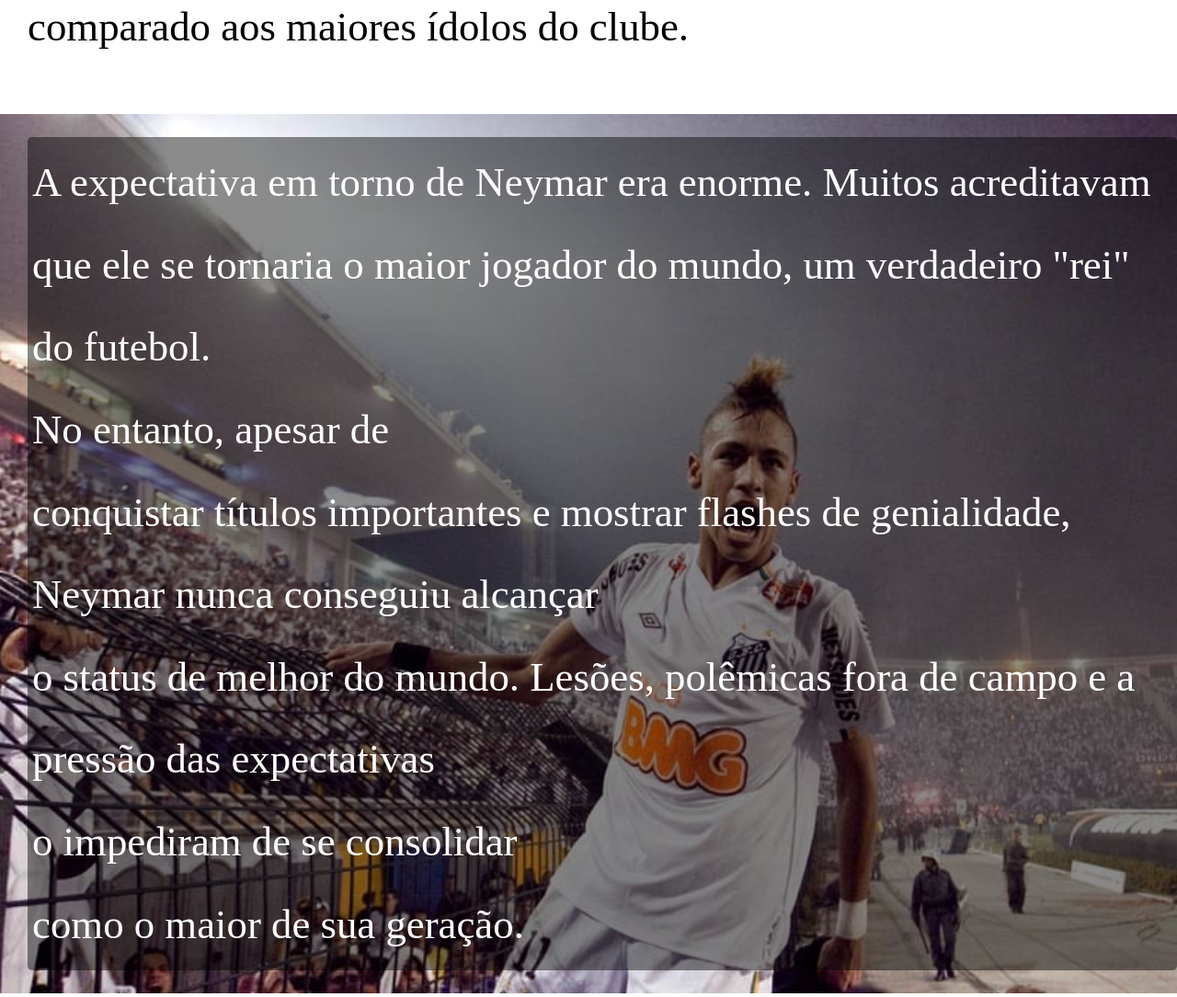
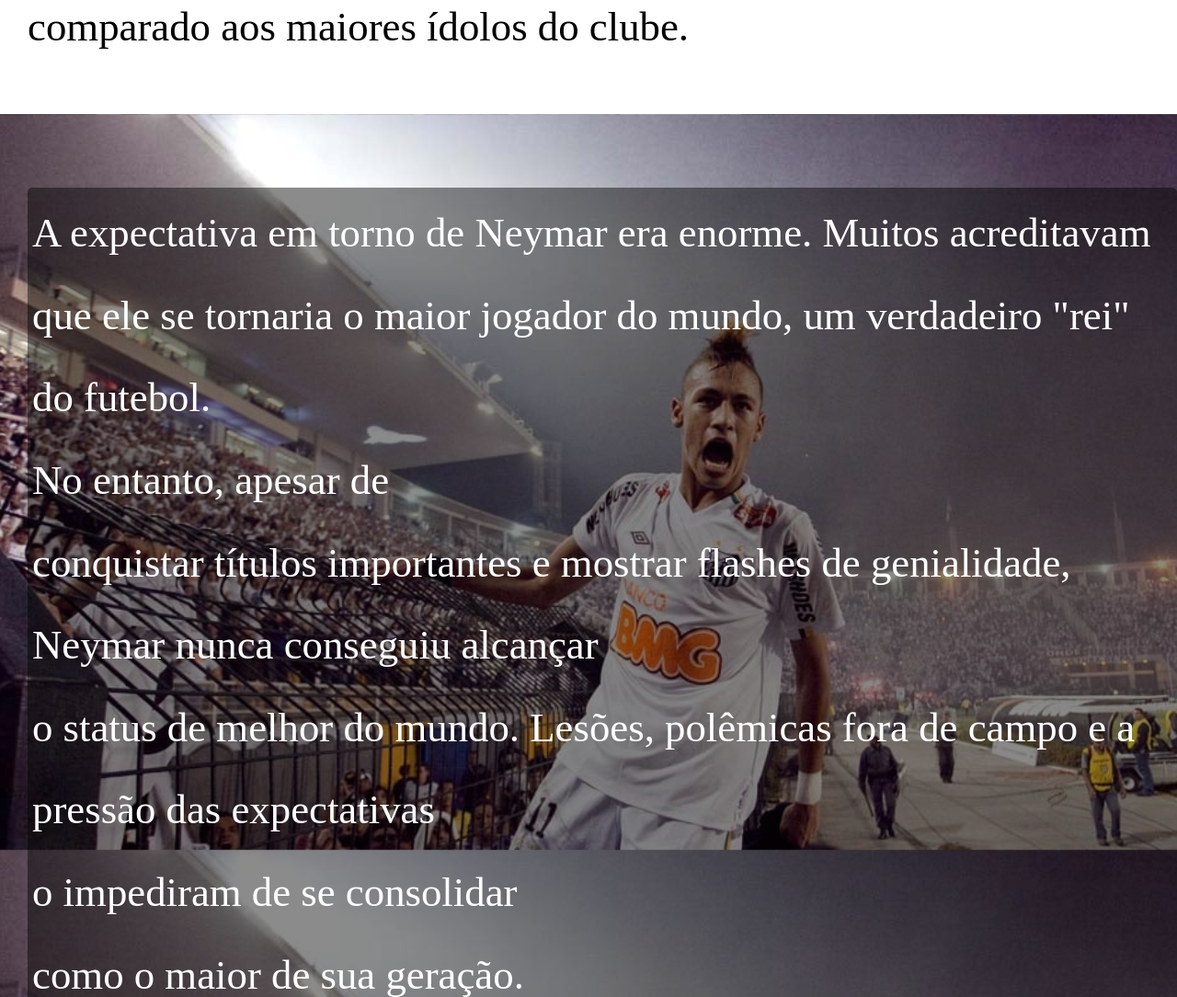
Before and after one commit to Joaosilvab/Ney-principe, a plain HTML site: page index.html in a window 1280 px wide. Shown: the part 740-1824 px from the top of the page at 92% size. Drawn offline with Linux system fonts and the light colour scheme.

Commit message:
ajustei  algumas coisas

```diff
--- a/style.css
+++ b/style.css
@@ -18,8 +18,8 @@ header {
 }
 
 section {
-    padding-top: 25px;
-    padding-bottom: 25px;
+    padding-top: 10vh;
+    padding-bottom: 10vh;
     padding-left: 30px;
     line-height: 2em;
     font-size: 3.5vw;
@@ -39,7 +39,7 @@ section {
     background-image: url("imagens/ney002.jpeg");
     background-color: black;
     color: white;
-    padding-bottom: 25px;
+
 }
 
 .img >  p {
```
